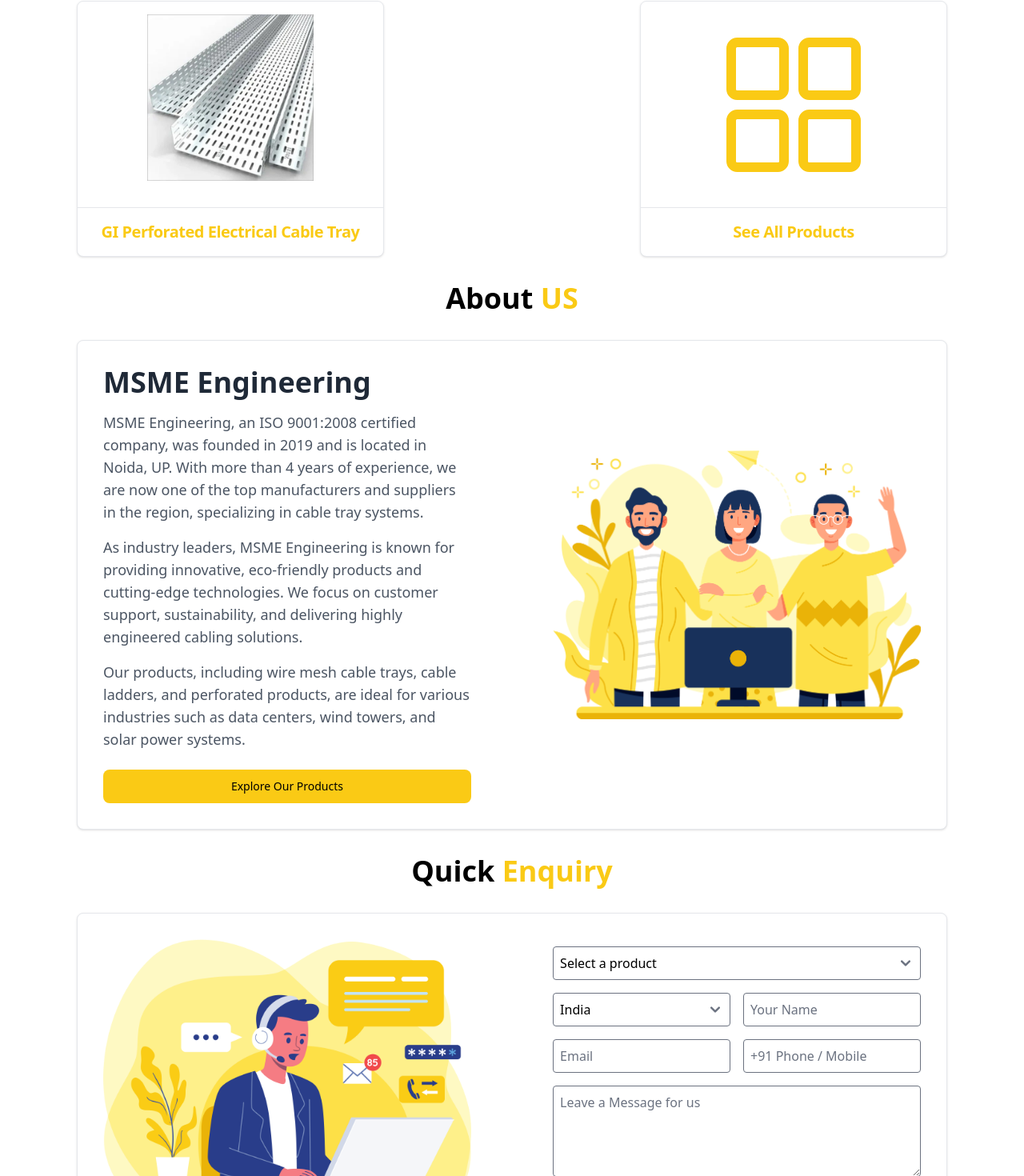
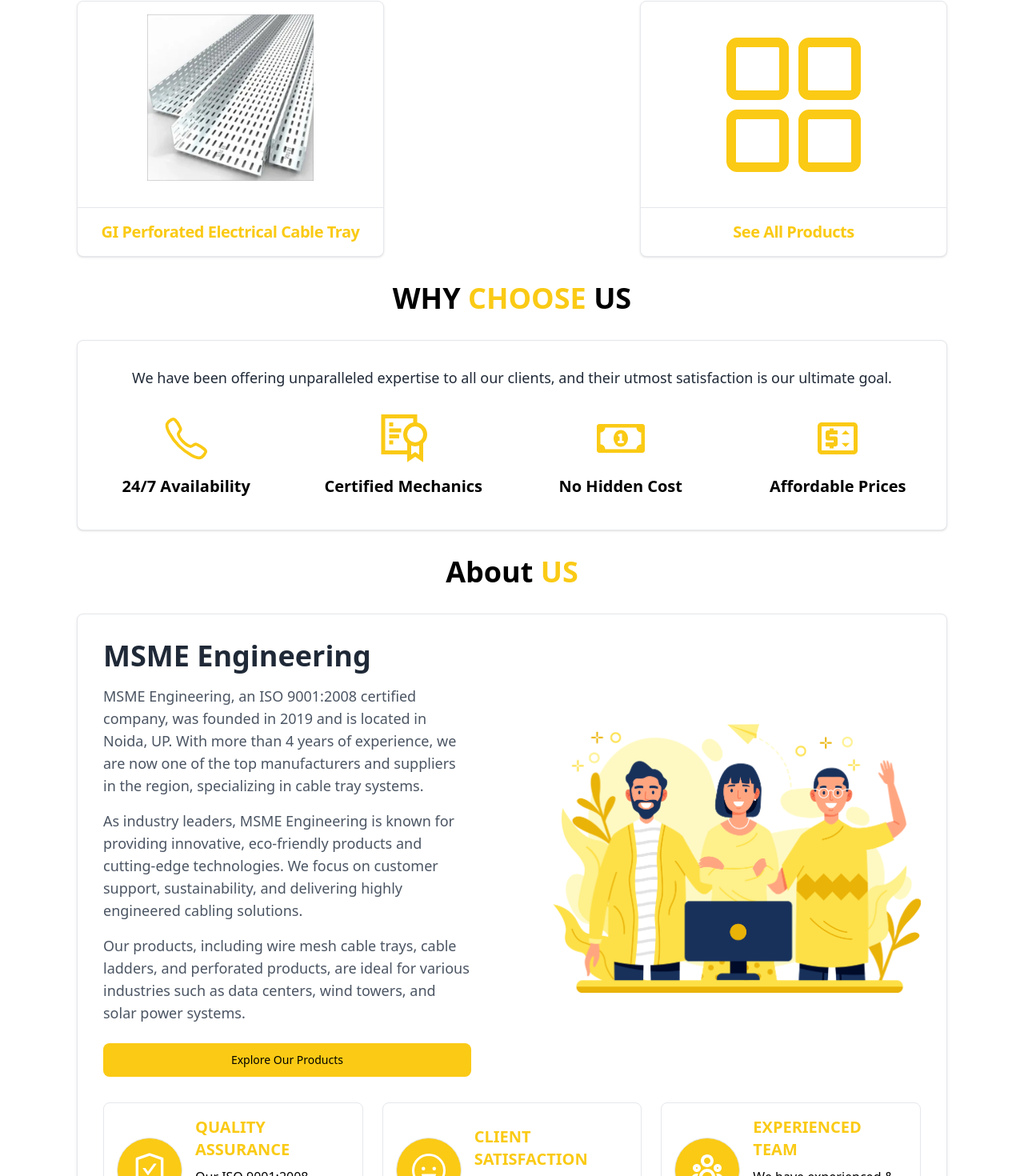
Before and after one commit to Lumovate-Intelligence/msme-engineering, a Next.js app: page / in a window 1280 px wide. Shown: the part 1298-2768 px from the top of the page at 80% size. Built offline with nearby package versions, Linux system fonts and the light colour scheme.

Commit message:
update and added the required sections in the website

```diff
--- a/src/components/landing/aboutSection.jsx
+++ b/src/components/landing/aboutSection.jsx
@@ -1,4 +1,8 @@
 import { Button } from "flowbite-react";
+import { FaCheckCircle } from "react-icons/fa";
+import { AiOutlineSafetyCertificate } from "react-icons/ai";
+import { IoHappyOutline } from "react-icons/io5";
+import { RiTeamLine } from "react-icons/ri";
 
 export default function AboutUsSection() {
   return (
@@ -54,6 +58,46 @@ export default function AboutUsSection() {
               </div>
             </div>
           </div>
+          <div className="space-x-0 space-y-6 md:space-x-6 md:space-y-0 flex flex-col md:flex-row justify-between mt-8 mx-4 md:mx-8">
+            <div className="w-full flex flex-row items-center space-x-4 border rounded-lg px-4 py-2 space-y-2">
+              <div className="border rounded-full p-4 bg-yellow-300">
+                <AiOutlineSafetyCertificate className="text-5xl text-white" />
+              </div>
+              <div className="flex flex-col justify-center items-start space-y-2 pb-2">
+                <h4 className="text-xl text-yellow-300 font-semibold">
+                  QUALITY ASSURANCE
+                </h4>
+                <p>
+                  Our ISO 9001:2008 certification is the proof of quality
+                  assurance.
+                </p>
+              </div>
+            </div>
+            <div className="w-full flex flex-row items-center space-x-4 border rounded-lg px-4 py-2 space-y-2">
+              <div className="border rounded-full p-4 bg-yellow-300">
+                <IoHappyOutline className="text-5xl text-white" />
+              </div>
+              <div className="flex flex-col justify-center items-start space-y-2 pb-2">
+                <h4 className="text-xl text-yellow-300 font-semibold">
+                  CLIENT SATISFACTION
+                </h4>
+                <p>Client satisfaction is our top most priority.</p>
+              </div>
+            </div>
+            <div className="w-full flex flex-row items-center space-x-4 border rounded-lg px-4 py-2 space-y-2">
+              <div className="border rounded-full p-4 bg-yellow-300">
+                <RiTeamLine className="text-5xl text-white" />
+              </div>
+              <div className="flex flex-col justify-center items-start space-y-2 pb-2">
+                <h4 className="text-xl text-yellow-300 font-semibold">
+                  EXPERIENCED TEAM
+                </h4>
+                <p>
+                  We have experienced & talented engineers and technical staff.
+                </p>
+              </div>
+            </div>
+          </div>
         </section>
       </div>
     </div>
--- /dev/null
+++ b/src/components/landing/factSheet.jsx
@@ -0,0 +1,85 @@
+import { FaRegBuilding, FaBalanceScale, FaChartLine } from "react-icons/fa";
+import { HiOutlineUserGroup } from "react-icons/hi";
+import { BsBuildings } from "react-icons/bs";
+import { LiaGlobeAmericasSolid } from "react-icons/lia";
+
+export default function CompanyFactsheet() {
+  return (
+    <div id="about" className="w-full flex justify-center items-center">
+      <div className="w-[95%] md:w-[85%] flex flex-col items-center justify-center pt-8">
+        <p className="text-center font-semibold text-4xl mb-8">
+          Company <span className="text-yellow-300">FactSheet</span>
+        </p>
+
+        {/* Grid layout for company facts */}
+        <div className="w-full grid grid-cols-1 md:grid-cols-2 lg:grid-cols-3 gap-6">
+          {/* Card 1: Nature of Business */}
+          <div className="border p-6 rounded-lg flex items-center">
+            <LiaGlobeAmericasSolid className="text-4xl text-yellow-300 mr-4" />
+            <div>
+              <h3 className="text-lg font-semibold text-yellow-300">
+                NATURE OF BUSINESS
+              </h3>
+              <p>Manufacturer, Supplier, Exporter</p>
+            </div>
+          </div>
+
+          {/* Card 2: Year of Establishment */}
+          <div className="border p-6 rounded-lg flex items-center">
+            <FaRegBuilding className="text-4xl text-yellow-300 mr-4" />
+            <div>
+              <h3 className="text-lg font-semibold text-yellow-300">
+                YEAR OF ESTABLISHMENT
+              </h3>
+              <p>2017</p>
+            </div>
+          </div>
+
+          {/* Card 3: Total Number of Employees */}
+          <div className="border p-6 rounded-lg flex items-center">
+            <HiOutlineUserGroup className="text-4xl text-yellow-300 mr-4" />
+            <div>
+              <h3 className="text-lg font-semibold text-yellow-300">
+                TOTAL EMPLOYEES
+              </h3>
+              <p>22 People</p>
+            </div>
+          </div>
+
+          {/* Card 4: Legal Status of Firm */}
+          <div className="border p-6 rounded-lg flex items-center">
+            <FaBalanceScale className="text-4xl text-yellow-300 mr-4" />
+            <div>
+              <h3 className="text-lg font-semibold text-yellow-300">
+                LEGAL STATUS OF FIRM
+              </h3>
+              <p>Private Limited</p>
+            </div>
+          </div>
+
+          {/* Card 5: Annual Turnover */}
+          <div className="border p-6 rounded-lg flex items-center">
+            <FaChartLine className="text-4xl text-yellow-300 mr-4" />
+            <div>
+              <h3 className="text-lg font-semibold text-yellow-300">
+                ANNUAL TURNOVER
+              </h3>
+              <p>Rs. 15 Crore</p>
+            </div>
+          </div>
+
+          {/* Card 6: Infrastructure */}
+          <div className="border p-6 rounded-lg flex items-center">
+            <BsBuildings className="text-4xl text-yellow-300 mr-4" />
+            <div>
+              <h3 className="text-lg font-semibold text-yellow-300">
+                INFRASTRUCTURE
+              </h3>
+              <p>22000 Sqft (Size of Premises)</p>
+            </div>
+          </div>
+        </div>
+      </div>
+    </div>
+  );
+}
--- a/src/components/landing/landingPage.jsx
+++ b/src/components/landing/landingPage.jsx
@@ -7,6 +7,8 @@ import { ContactBar } from "../layout/contactBar";
 import ContactSection from "./contactSection";
 import AboutUsSection from "./aboutSection";
 import WhatsupFloating from "../layout/whatsappFloating";
+import WhyChooseUs from "./whyChooseUs";
+import CompanyFactsheet from "./factSheet";
 
 const LandingPage = () => {
   return (
@@ -15,7 +17,9 @@ const LandingPage = () => {
       <NavbarSection />
       <HeroSection />
       <LatestProducts />
+      <WhyChooseUs />
       <AboutUsSection />
+      <CompanyFactsheet />
       <ContactSection />
       <FooterSection />
       <WhatsupFloating />
--- /dev/null
+++ b/src/components/landing/whyChooseUs.jsx
@@ -0,0 +1,51 @@
+import { FaRegMoneyBillAlt } from "react-icons/fa";
+import { GrCertificate } from "react-icons/gr";
+import { IoCallOutline } from "react-icons/io5";
+import { MdOutlinePriceChange } from "react-icons/md";
+
+export default function WhyChooseUs() {
+  return (
+    <div id="whyChooseUs" className="w-full flex justify-center items-center">
+      <div className="w-[95%] md:w-[85%] flex flex-col items-center justify-center pt-8">
+        <p className="text-center font-semibold text-4xl">
+          WHY <span className="text-yellow-300">CHOOSE</span> US
+        </p>
+        <section className="px-4 w-full bg-white border rounded-lg shadow py-8 mt-8">
+          <p className="text-lg text-gray-800 mb-8 text-center">
+            We have been offering unparalleled expertise to all our clients, and
+            their utmost satisfaction is our ultimate goal.
+          </p>
+
+          {/* Responsive grid layout */}
+          <div className="grid grid-cols-1 md:grid-cols-2 lg:grid-cols-4 gap-8">
+            {/* 24/7 Availability */}
+            <div className="flex flex-col items-center">
+              <IoCallOutline className="text-6xl text-yellow-300 mb-4" />
+              <h3 className="text-xl font-semibold mb-2">24/7 Availability</h3>
+            </div>
+
+            {/* Certified Mechanics */}
+            <div className="flex flex-col items-center">
+              <GrCertificate className="text-6xl text-yellow-300 mb-4" />
+              <h3 className="text-xl font-semibold mb-2">
+                Certified Mechanics
+              </h3>
+            </div>
+
+            {/* No Hidden Cost */}
+            <div className="flex flex-col items-center">
+              <FaRegMoneyBillAlt className="text-6xl text-yellow-300 mb-4" />
+              <h3 className="text-xl font-semibold mb-2">No Hidden Cost</h3>
+            </div>
+
+            {/* Affordable Prices */}
+            <div className="flex flex-col items-center">
+              <MdOutlinePriceChange className="text-6xl text-yellow-300 mb-4" />
+              <h3 className="text-xl font-semibold mb-2">Affordable Prices</h3>
+            </div>
+          </div>
+        </section>
+      </div>
+    </div>
+  );
+}
--- a/src/components/layout/navbar.jsx
+++ b/src/components/layout/navbar.jsx
@@ -7,7 +7,7 @@ import {
   NavbarLink,
   NavbarToggle,
 } from "flowbite-react";
-import { IoSearch } from "react-icons/io5";
+import { PiBookOpenText } from "react-icons/pi";
 
 export function NavbarSection({ fixed = false }) {
   const [isSticky, setIsSticky] = useState(fixed);
@@ -44,8 +44,8 @@ export function NavbarSection({ fixed = false }) {
         </NavbarBrand>
         <div className="flex md:order-2">
           <button className="w-full md:w-fit border bg-yellow-300 rounded-lg flex items-center space-x-2 px-2 py-2">
-            <IoSearch />
-            <p className="text-sm">Search</p>
+            <PiBookOpenText />
+            <p className="text-sm">Brochure</p>
           </button>
           <NavbarToggle />
         </div>
```
Also changed, not shown: src/components/landing/contactSection.jsx (+35 -11 lines).
